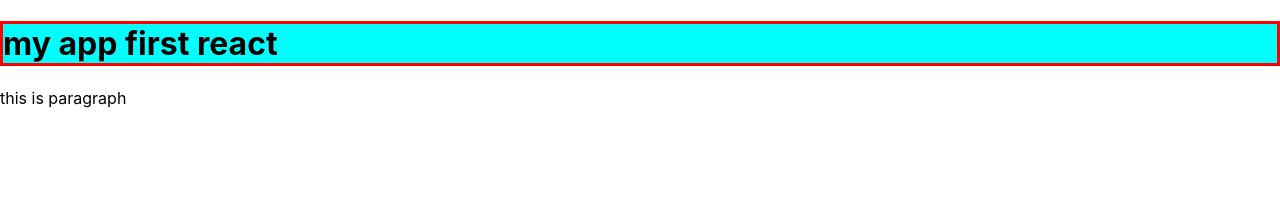
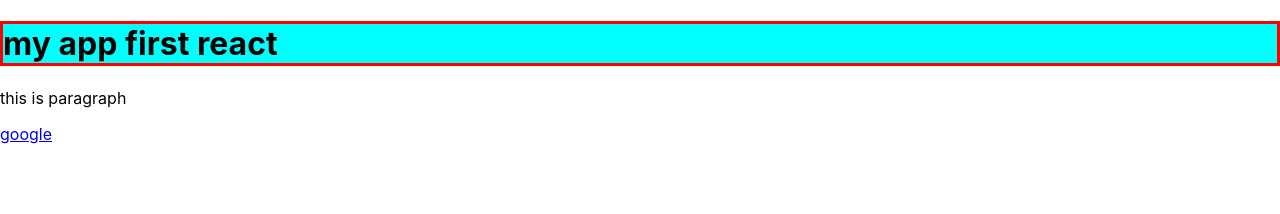
Before and after one commit to sonal-shivrekar/ARCreact, a React (Create React App) app: page / in a window 1280 px wide. Shown: the top 214 px of the page. Built offline with nearby package versions, Linux system fonts and the light colour scheme.

Commit message:
5th commit

```diff
--- a/src/App.js
+++ b/src/App.js
@@ -8,6 +8,8 @@ function App() {
     <h1>my app first  react</h1>
 
     <p>this is paragraph</p>
+
+    <a href = "https://www.google.com/">google</a>
 
 </div>
 
```
